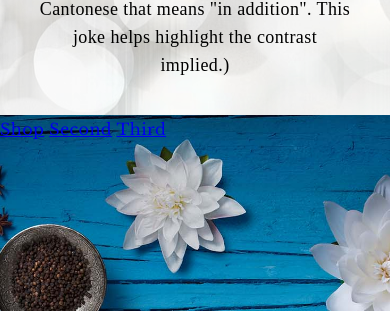
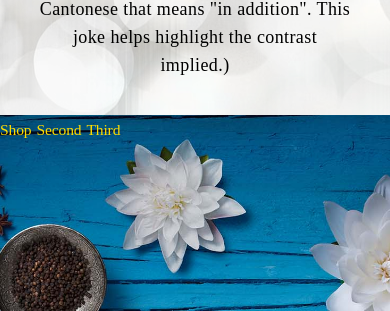
Before and after one commit to ari-sajjadi/017-project, a PHP site: page / in a window 390 px wide. Shown: the part 4470-4781 px from the top of the page. Run offline with PHP 8.4, Linux system fonts and the light colour scheme; some libraries are stand-ins or nearby versions; some web fonts are replaced.

Commit message:
change fuc ing safari responsiv2

```diff
--- a/asset/css/styles.css
+++ b/asset/css/styles.css
@@ -587,11 +587,6 @@ padding: 2em;
 /* <= 736px
 ----------------------------------------------*/
 @media (max-width: 736px) {
-html{
-  -moz-transition: -moz-transform 1s ease, opacity 1s ease;
-  -webkit-transition: -webkit-transform 1s ease, opacity 1s ease;
-  -ms-transition: -ms-transform 1s ease, opacity 1s ease;
-}
 .change-color-bg p.columns-3 {
 columns: 1;
 font-size: 18px;
--- a/index.html
+++ b/index.html
@@ -120,12 +120,9 @@
 
       <div class="parallax2" id="secound-link">
         <div class="parallax-nav">
-          <a class="ä-
-          ¨öä" href="#Shop-link">Shop</a>
-          <a class="ä-
-          ¨öä" href="#secound-link">Second</a>
-          <a class="ä-
-          ¨öä" href="#third-link">Third</a>
+          <a class="scroll-link-bg" href="#Shop-link">Shop</a>
+          <a class="scroll-link-bg" href="#secound-link">Second</a>
+          <a class="scroll-link-bg" href="#third-link">Third</a>
         </div>
       </div>
 
```
